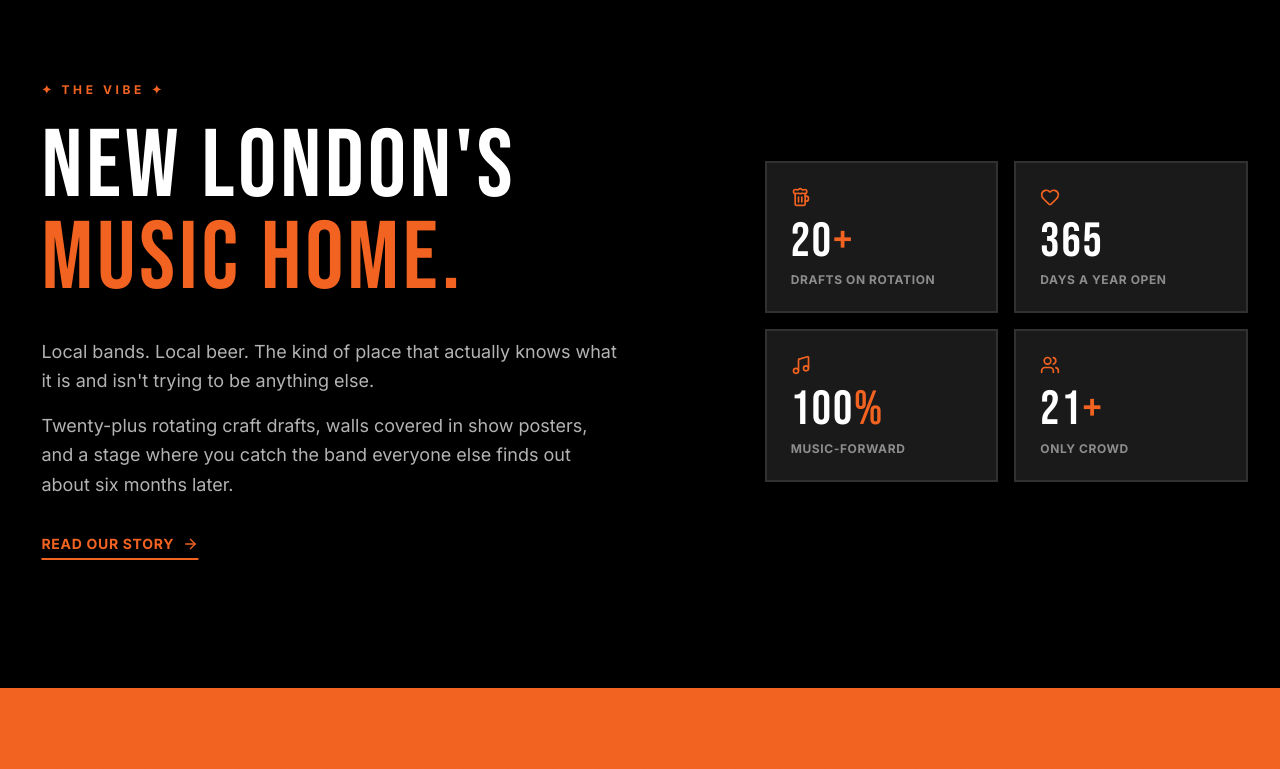
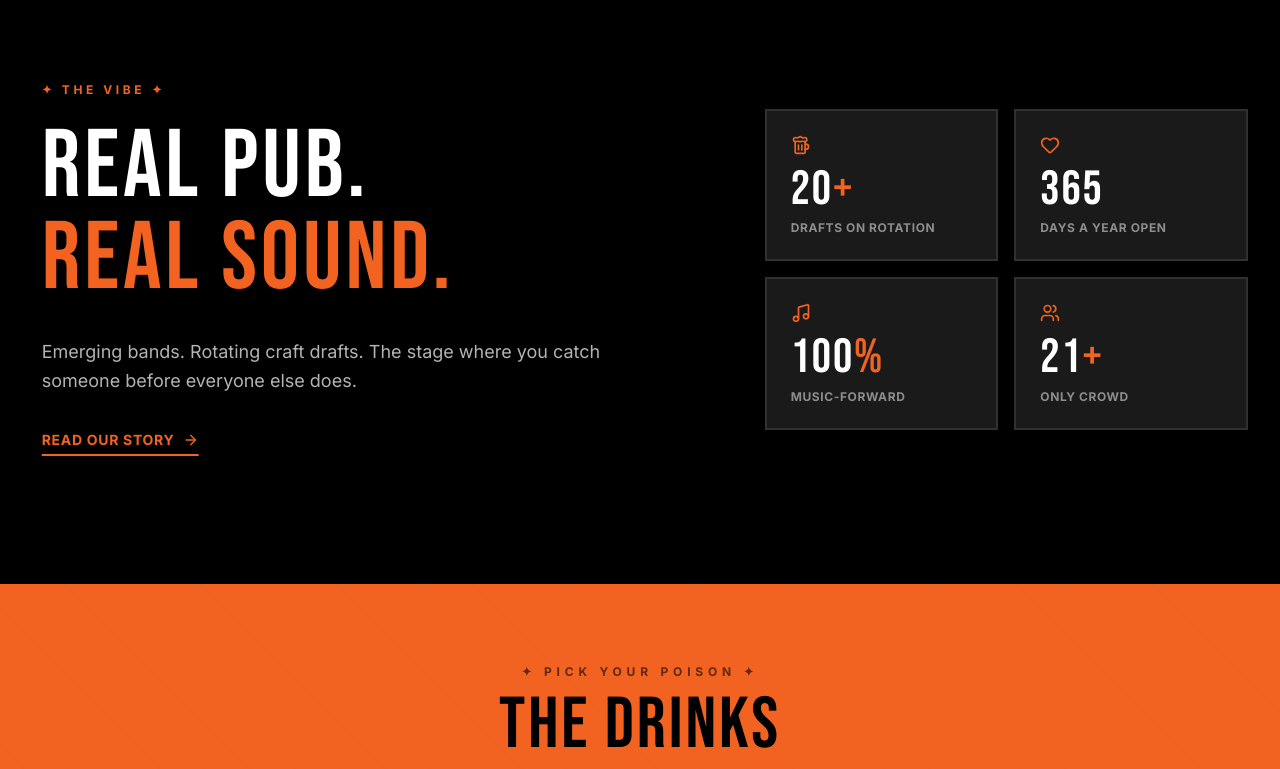
Before and after one commit to AppStudioPros/oasis-pub, a Next.js app: page / in a window 1280 px wide. Shown: the part 1920-2689 px from the top of the page. Built offline with nearby package versions, Linux system fonts and the light colour scheme.

Commit message:
copy: final voice — Real pub. Real sound. Emerging bands. Rock club energy.

```diff
--- a/src/app/about/AboutClient.tsx
+++ b/src/app/about/AboutClient.tsx
@@ -40,7 +40,7 @@ export default function AboutClient() {
         eyebrow="Our Story"
         title="About"
         accent="The Oasis"
-        subtitle="Local. Loud. Where New London's music lives."
+        subtitle="Emerging bands. Cold drafts. No pretense."
       />
 
       <SectionDivider
@@ -82,10 +82,8 @@ export default function AboutClient() {
             className="space-y-5 text-white/75 text-base md:text-lg leading-relaxed"
           >
             <p>
-              We&apos;re at 16 Bank Street in downtown New London — the room where the city&apos;s
-              music scene actually lives. The bands that play here are local, hungry, and good.
-              The beer list rotates with the season. The crowd shows up because they genuinely
-              care about what&apos;s on that stage.
+              We&apos;re the room at 16 Bank Street where emerging bands play before they blow up,
+              the beer list rotates weekly, and the crowd actually knows every word.
             </p>
             <p>
               No bottle service. No bouncer attitude. No cover charge bullshit. Just twenty-plus
--- a/src/app/about/page.tsx
+++ b/src/app/about/page.tsx
@@ -3,7 +3,7 @@ import AboutClient from "./AboutClient";
 export const metadata = {
   title: "About",
   description:
-    "The Oasis Pub — New London CT's home for live music. Local craft beer, emerging bands, and loud nights at 16 Bank Street. The place the city's music scene calls home.",
+    "The Oasis Pub — New London CT's rock club and music venue. Emerging bands, cold drafts, no pretense. Live music 365 nights a year at 16 Bank Street.",
 };
 
 export default function AboutPage() {
--- a/src/app/layout.tsx
+++ b/src/app/layout.tsx
@@ -10,7 +10,7 @@ export const metadata: Metadata = {
     template: "%s | The Oasis Pub",
   },
   description:
-    "New London's home for live music. Local craft beers on tap, emerging bands before they blow up, loud nights at 16 Bank Street. Open 365 days a year.",
+    "New London CT's rock club and music venue. Emerging bands, 20+ craft beers, live music 365 nights a year at 16 Bank Street.",
   keywords: [
     "Oasis Pub New London",
     "live music New London CT",
--- a/src/components/Footer.tsx
+++ b/src/components/Footer.tsx
@@ -30,7 +30,7 @@ export default function Footer() {
               The Oasis Pub
             </h3>
             <p className="text-white/70 text-sm leading-relaxed">
-              Where New London comes to hear something real. Local bands, local beer, 365 nights a year.
+              New London&apos;s loud side. Live music, rotating taps, 365 nights a year.
             </p>
             <div className="flex gap-3 mt-5">
               <a
--- a/src/components/home/TheVibe.tsx
+++ b/src/components/home/TheVibe.tsx
@@ -53,8 +53,8 @@ export default function TheVibe() {
               transition={{ duration: 0.7 }}
               className="poster-title text-5xl md:text-7xl lg:text-8xl text-white leading-[0.9] mb-8"
             >
-              New London&apos;s<br />
-              <span className="text-[var(--color-oasis-orange)]">music home.</span>
+              Real pub.<br />
+              <span className="text-[var(--color-oasis-orange)]">Real sound.</span>
             </motion.h2>
             <motion.div
               initial={{ opacity: 0 }}
@@ -64,10 +64,7 @@ export default function TheVibe() {
               className="space-y-4 text-white/70 text-base md:text-lg leading-relaxed max-w-xl mb-8"
             >
               <p>
-                Local bands. Local beer. The kind of place that actually knows what it is and isn&apos;t trying to be anything else.
-              </p>
-              <p>
-                Twenty-plus rotating craft drafts, walls covered in show posters, and a stage where you catch the band everyone else finds out about six months later.
+                Emerging bands. Rotating craft drafts. The stage where you catch someone before everyone else does.
               </p>
             </motion.div>
             <motion.div
```
